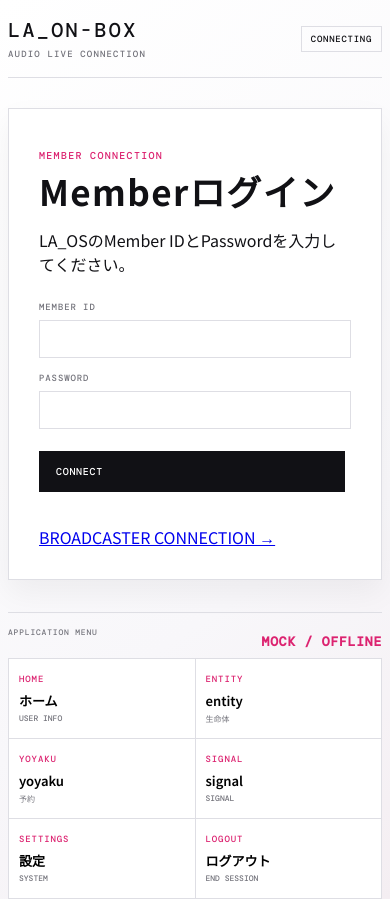
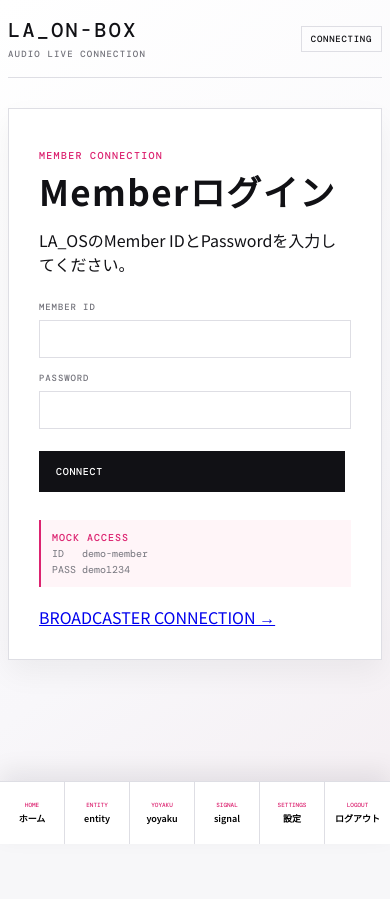
Before and after one commit to hkla0312/dev_test_LP, a React (Vite) app in the folder la-on-box/: page /user-login in a window 390 px wide. After the commit the page ends 844 px from the top, so only its background shows below. Built offline with nearby package versions, Linux system fonts and the light colour scheme; no server answers.

Commit message:
feat: add LA_ON-BOX mobile app footer

```diff
--- a/la-on-box/src/config/env.ts
+++ b/la-on-box/src/config/env.ts
@@ -1,2 +1,2 @@
 const flag = (key: string, fallback = false) => (import.meta.env[key] ?? String(fallback)) === 'true';
-export const env = { basePath: import.meta.env.VITE_APP_BASE_PATH || '/la-on-box/', appEnv: import.meta.env.VITE_APP_ENV || 'development', mockAuth: flag('VITE_USE_MOCK_AUTH', true), mockTimetable: flag('VITE_USE_MOCK_TIMETABLE', true), mockComments: flag('VITE_USE_MOCK_COMMENTS', true), mockAudio: flag('VITE_USE_MOCK_AUDIO_STREAM', true), mockImages: flag('VITE_USE_MOCK_IMAGE_STORAGE', true), debug: flag('VITE_LA_ON_BOX_DEBUG_MODE', true), showDebug: flag('VITE_SHOW_DEBUG_PANEL', true) };
+export const env = { basePath: import.meta.env.VITE_APP_BASE_PATH || '/la-on-box/', appEnv: import.meta.env.VITE_APP_ENV || 'development', mockAuth: flag('VITE_USE_MOCK_AUTH', true), mockTimetable: flag('VITE_USE_MOCK_TIMETABLE', true), mockComments: flag('VITE_USE_MOCK_COMMENTS', true), mockAudio: flag('VITE_USE_MOCK_AUDIO_STREAM', true), mockImages: flag('VITE_USE_MOCK_IMAGE_STORAGE', true), debug: flag('VITE_LA_ON_BOX_DEBUG_MODE', true), showDebug: flag('VITE_SHOW_DEBUG_PANEL', true), mockBroadcasterPassword: import.meta.env.VITE_MOCK_BROADCASTER_PASSWORD || 'stream1234' };
--- a/la-on-box/src/main.tsx
+++ b/la-on-box/src/main.tsx
@@ -1,4 +1,4 @@
-import React from 'react'; import ReactDOM from 'react-dom/client'; import { BrowserRouter, Navigate, Route, Routes } from 'react-router-dom'; import { Home, UserLogin, BroadcasterLogin } from './pages/LoginPages'; import { Watch } from './pages/Watch'; import { Broadcast } from './pages/Broadcast'; import { broadcasterAuth, memberAuth } from './services/auth'; import './styles/app.css';
+import React from 'react'; import ReactDOM from 'react-dom/client'; import { BrowserRouter, Navigate, Route, Routes } from 'react-router-dom'; import { Home, UserLogin, BroadcasterLogin } from './pages/LoginPages'; import { Watch } from './pages/Watch'; import { Broadcast } from './pages/Broadcast'; import { broadcasterAuth, memberAuth } from './services/auth'; import './styles/app.css'; import './styles/app-footer.css';
 const MemberGuard = ({ children }: { children: React.ReactNode }) => memberAuth.get() ? <>{children}</> : <Navigate to="/user-login" replace/>;
 const BroadcasterGuard = ({ children }: { children: React.ReactNode }) => broadcasterAuth.get() ? <>{children}</> : <Navigate to="/broadcaster-login" replace/>;
 ReactDOM.createRoot(document.getElementById('root')!).render(<React.StrictMode><BrowserRouter basename={import.meta.env.BASE_URL}><Routes><Route path="/" element={<Home/>}/><Route path="/user-login" element={<UserLogin/>}/><Route path="/broadcaster-login" element={<BroadcasterLogin/>}/><Route path="/watch" element={<MemberGuard><Watch/></MemberGuard>}/><Route path="/broadcast" element={<BroadcasterGuard><Broadcast/></BroadcasterGuard>}/><Route path="*" element={<Navigate to="/" replace/>}/></Routes></BrowserRouter></React.StrictMode>);
--- a/la-on-box/src/services/auth.ts
+++ b/la-on-box/src/services/auth.ts
@@ -1,5 +1,5 @@
-import type { BroadcasterSession, MemberSession } from '../types';
+import type { BroadcasterSession, MemberSession } from '../types'; import { env } from '../config/env';
 const MEMBER_KEY = 'la_on_box_member_session', BROADCASTER_KEY = 'la_on_box_broadcaster_session';
 const read = <T,>(key: string): T | null => { try { const v = JSON.parse(localStorage.getItem(key) || 'null'); return v?.expiresAt > Date.now() ? v : null; } catch { return null; } };
 export const memberAuth = { get: () => read<MemberSession>(MEMBER_KEY), logout: () => localStorage.removeItem(MEMBER_KEY), async login(memberId: string, password: string) { if (import.meta.env.VITE_USE_MOCK_AUTH !== 'false' && memberId === 'demo-member' && password === 'demo1234') { const s = { memberId, displayName: 'DEMO MEMBER', expiresAt: Date.now() + 3600_000 }; localStorage.setItem(MEMBER_KEY, JSON.stringify(s)); return s; } throw new Error('MEMBER ID OR PASSWORD IS INVALID'); } };
-export const broadcasterAuth = { get: () => read<BroadcasterSession>(BROADCASTER_KEY), logout: () => localStorage.removeItem(BROADCASTER_KEY), async login(broadcasterId: string, password: string) { const configured = import.meta.env.VITE_MOCK_BROADCASTER_PASSWORD; if (import.meta.env.VITE_USE_MOCK_AUTH !== 'false' && broadcasterId === 'artist-a' && password && configured && password === configured) { const s = { broadcasterId, artistName: 'ARTIST A', expiresAt: Date.now() + 3600_000 }; localStorage.setItem(BROADCASTER_KEY, JSON.stringify(s)); return s; } throw new Error('BROADCASTER ID OR PASSWORD IS INVALID'); } };
+export const broadcasterAuth = { get: () => read<BroadcasterSession>(BROADCASTER_KEY), logout: () => localStorage.removeItem(BROADCASTER_KEY), async login(broadcasterId: string, password: string) { if (import.meta.env.VITE_USE_MOCK_AUTH !== 'false' && broadcasterId === 'artist-a' && password === env.mockBroadcasterPassword) { const s = { broadcasterId, artistName: 'ARTIST A', expiresAt: Date.now() + 3600_000 }; localStorage.setItem(BROADCASTER_KEY, JSON.stringify(s)); return s; } throw new Error('BROADCASTER ID OR PASSWORD IS INVALID'); } };
--- /dev/null
+++ b/la-on-box/src/styles/app-footer.css
@@ -0,0 +1,2 @@
+/* Fixed, horizontal Web-app navigation */
+main{padding-bottom:122px}.app-navigation{position:fixed;z-index:20;right:0;bottom:0;left:0;margin:0;padding:0;border-top:1px solid var(--line);background:rgba(255,255,255,.96);box-shadow:0 -10px 25px rgba(17,17,21,.08);backdrop-filter:blur(12px)}.app-navigation>p{display:none}.app-navigation>div{width:min(100%,760px);margin:auto;display:grid;grid-template-columns:repeat(6,minmax(0,1fr));border:0}.app-navigation button{min-height:72px;padding:8px 4px;border:0;border-right:1px solid var(--line);border-bottom:0;background:transparent;text-align:center}.app-navigation button:last-child{border-right:0}.app-navigation b{font-size:8px}.app-navigation span{margin-top:3px;font-size:11px}.app-navigation small{display:none}.mock-credentials{display:grid;gap:3px;margin:-5px 0 18px;padding:11px;border-left:2px solid var(--pink);background:#fff5f8;color:var(--muted);font:10px var(--mono)}.mock-credentials b{color:var(--pink);font-weight:500;letter-spacing:.1em}@media(max-width:500px){main{padding-bottom:108px}.app-navigation button{min-height:62px;padding:7px 2px}.app-navigation b{font-size:6px;letter-spacing:0}.app-navigation span{font-size:9px}.app-navigation>div{grid-template-columns:repeat(6,minmax(0,1fr))}}
```
Also changed, not shown: la-on-box/src/pages/LoginPages.tsx (+1 -1 lines).
